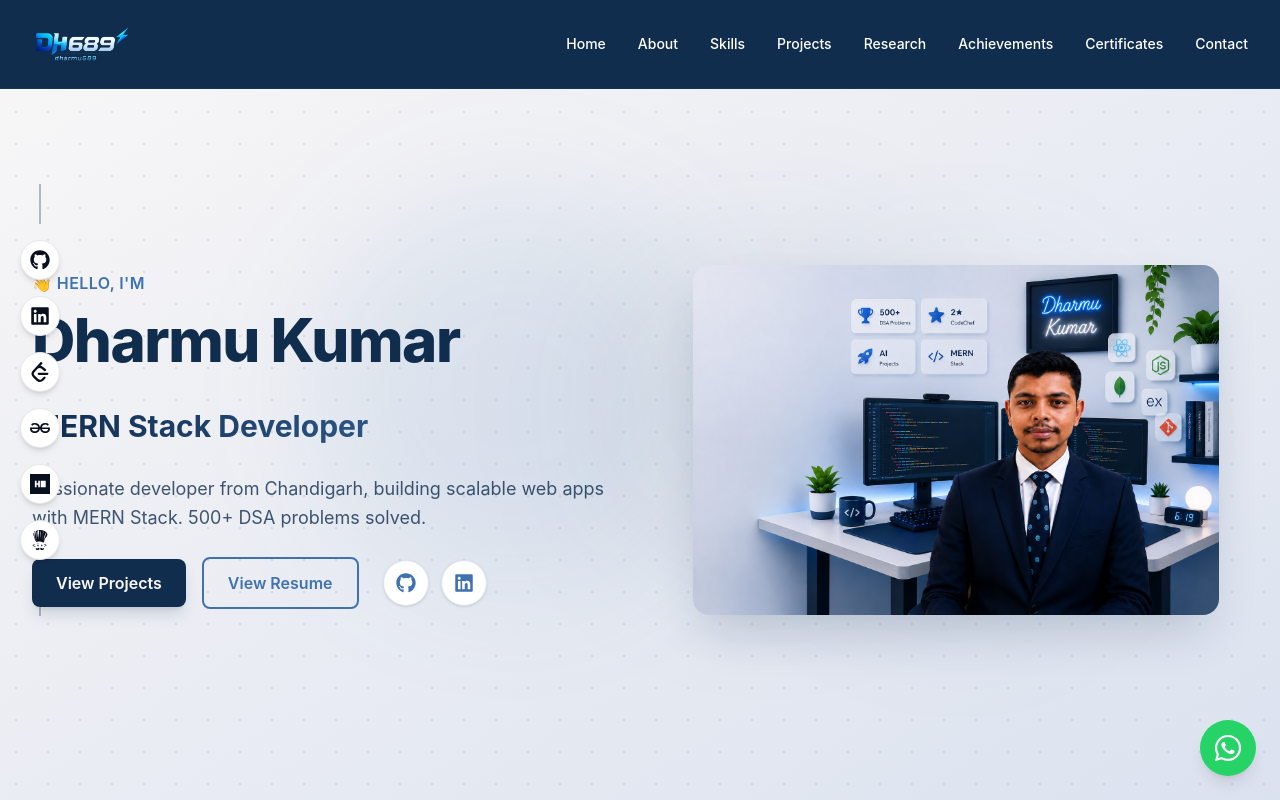
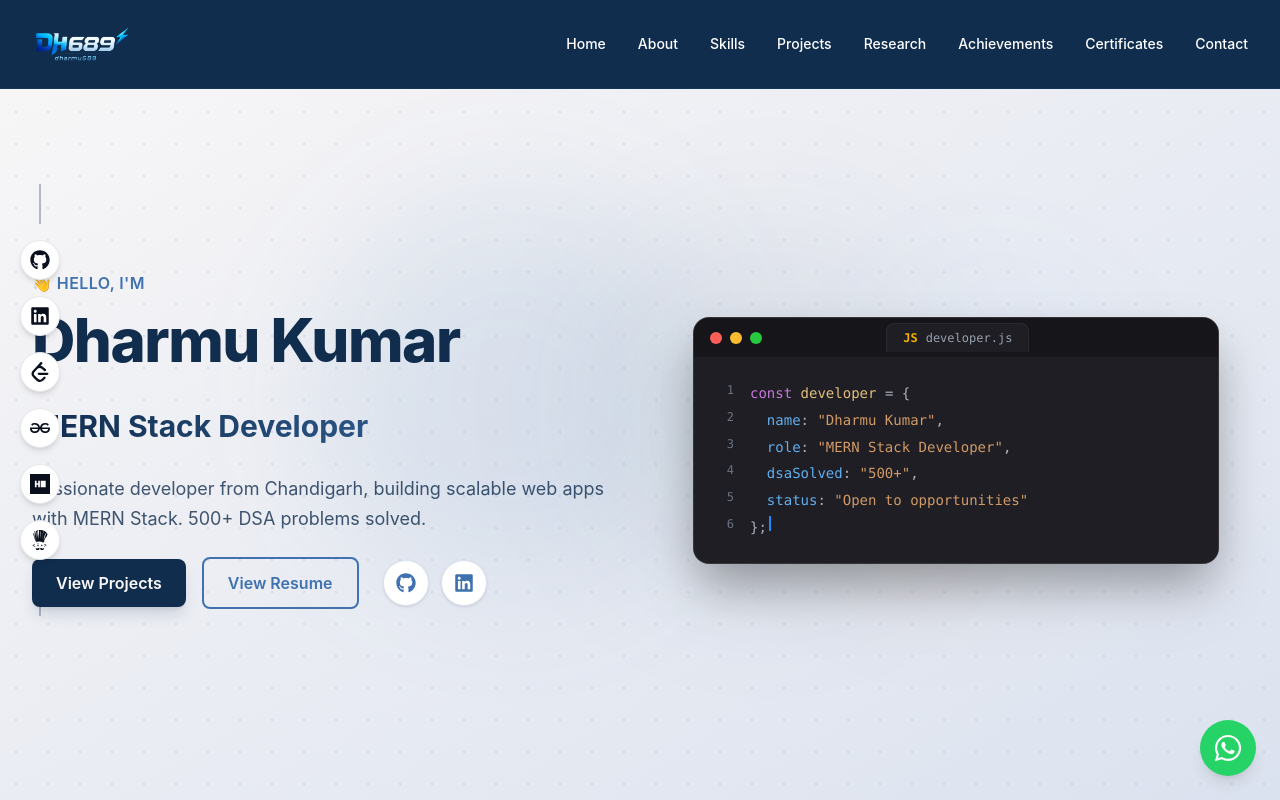
Before and after one commit to dharmu689/Portfolio, a React (Vite) app in the folder client/: page / in a window 1280 px wide. Shown: the top 800 px of the page. Built offline with nearby package versions, Linux system fonts and the light colour scheme.

Commit message:
hero section right side updation

```diff
--- a/client/package.json
+++ b/client/package.json
@@ -15,6 +15,7 @@
     "react": "^19.2.6",
     "react-dom": "^19.2.6",
     "react-icons": "^5.6.0",
+    "react-parallax-tilt": "^1.7.335",
     "typewriter-effect": "^2.22.0"
   },
   "devDependencies": {
--- /dev/null
+++ b/client/src/components/CodeEditorHero.jsx
@@ -0,0 +1,214 @@
+import { useState, useEffect } from 'react'
+import Tilt from 'react-parallax-tilt'
+
+const codeLines = [
+  {
+    tokens: [
+      { text: 'const ', type: 'keyword' },
+      { text: 'developer ', type: 'variable' },
+      { text: '= ', type: 'operator' },
+      { text: '{', type: 'punctuation' }
+    ]
+  },
+  {
+    tokens: [
+      { text: '  name', type: 'property' },
+      { text: ': ', type: 'punctuation' },
+      { text: '"Dharmu Kumar"', type: 'string' },
+      { text: ',', type: 'punctuation' }
+    ]
+  },
+  {
+    tokens: [
+      { text: '  role', type: 'property' },
+      { text: ': ', type: 'punctuation' },
+      { text: '"MERN Stack Developer"', type: 'string' },
+      { text: ',', type: 'punctuation' }
+    ]
+  },
+  {
+    tokens: [
+      { text: '  dsaSolved', type: 'property' },
+      { text: ': ', type: 'punctuation' },
+      { text: '"500+"', type: 'string' },
+      { text: ',', type: 'punctuation' }
+    ]
+  },
+  {
+    tokens: [
+      { text: '  status', type: 'property' },
+      { text: ': ', type: 'punctuation' },
+      { text: '"Open to opportunities"', type: 'string' }
+    ]
+  },
+  {
+    tokens: [
+      { text: '};', type: 'punctuation' }
+    ]
+  }
+]
+
+const CodeEditorHero = () => {
+  const [visibleCount, setVisibleCount] = useState(0)
+  const [isMobile, setIsMobile] = useState(false)
+
+  // Detect mobile viewport
+  useEffect(() => {
+    const handleResize = () => {
+      setIsMobile(window.innerWidth < 768)
+    }
+    handleResize()
+    window.addEventListener('resize', handleResize)
+    return () => window.removeEventListener('resize', handleResize)
+  }, [])
+
+  // Calculate total length of all characters in the code representation
+  const totalLength = codeLines.reduce((acc, line) => {
+    return acc + line.tokens.reduce((tokenAcc, token) => tokenAcc + token.text.length, 0)
+  }, 0)
+
+  // Handle typing interval and reset loops
+  useEffect(() => {
+    if (visibleCount < totalLength) {
+      const timer = setTimeout(() => {
+        setVisibleCount((prev) => prev + 1)
+      }, 40)
+      return () => clearTimeout(timer)
+    } else {
+      const resetTimer = setTimeout(() => {
+        setVisibleCount(0)
+      }, 3000)
+      return () => clearTimeout(resetTimer)
+    }
+  }, [visibleCount, totalLength])
+
+  // Process visible tokens and determine where to place the cursor
+  let globalIndex = 0
+  let cursorRendered = false
+
+  const renderedLines = codeLines.map((line, lineIdx) => {
+    const lineTokens = []
+
+    line.tokens.forEach((token, tokenIdx) => {
+      const tokenLen = token.text.length
+      const startIdx = globalIndex
+
+      if (visibleCount >= startIdx) {
+        const visibleInToken = Math.min(tokenLen, visibleCount - startIdx)
+        const text = token.text.substring(0, visibleInToken)
+
+        let showCursor = false
+        if (!cursorRendered && (startIdx + visibleInToken === visibleCount) && (visibleCount < totalLength)) {
+          showCursor = true
+          cursorRendered = true
+        }
+
+        lineTokens.push({
+          text,
+          type: token.type,
+          showCursor,
+          key: `${lineIdx}-${tokenIdx}`
+        })
+      }
+      globalIndex += tokenLen
+    })
+
+    // Handle end of loop cursor display
+    let showEndCursor = false
+    if (!cursorRendered && (visibleCount === totalLength) && (lineIdx === codeLines.length - 1)) {
+      showEndCursor = true
+      cursorRendered = true
+    }
+
+    return {
+      tokens: lineTokens,
+      showEndCursor,
+    }
+  })
+
+  // Token colors resembling a One Dark Pro VS Code theme
+  const tokenColors = {
+    keyword: 'text-[#C678DD]',     // Pink/Purple
+    variable: 'text-[#E5C07B]',    // Yellowish variable/constant names
+    operator: 'text-[#ABB2BF]',    // White/Gray operators
+    punctuation: 'text-[#ABB2BF]', // White/Gray punctuation
+    property: 'text-[#61AFEF]',    // Light Blue keys
+    string: 'text-[#D19A66]',      // Orange/Yellow strings
+  }
+
+  return (
+    <div className="w-full relative flex justify-center items-center py-6">
+      {/* Background Soft Glow mixing Orange (#FF6B00) and Blue (#1E90FF) */}
+      <div className="absolute inset-0 flex items-center justify-center pointer-events-none z-0">
+        <div className="w-[280px] h-[280px] sm:w-[350px] sm:h-[350px] rounded-full bg-gradient-to-tr from-[#FF6B00]/15 via-transparent to-[#1E90FF]/15 blur-3xl opacity-60 animate-pulse" />
+      </div>
+
+      {/* Tilt Component wrapper */}
+      <div className="w-full max-w-[95%] md:max-w-full lg:max-w-[90%] relative z-10">
+        <Tilt
+          tiltMaxAngleX={isMobile ? 4 : 10}
+          tiltMaxAngleY={isMobile ? 4 : 10}
+          perspective={1000}
+          scale={isMobile ? 1.0 : 1.02}
+          transitionSpeed={1500}
+          glareEnable={!isMobile}
+          glareMaxOpacity={0.15}
+          glareColor="#ffffff"
+          glarePosition="all"
+          className="w-full"
+        >
+          {/* Code Window Container with drop-shadow-2xl */}
+          <div className="w-full rounded-2xl bg-[#1e1e24] border border-white/10 shadow-2xl drop-shadow-2xl overflow-hidden flex flex-col font-mono text-left select-none">
+            {/* Top Navigation Bar */}
+            <div className="h-10 bg-[#16161a] border-b border-white/5 flex items-center justify-between px-4">
+              {/* Mac Window Controls */}
+              <div className="flex items-center space-x-2">
+                <div className="w-3 h-3 rounded-full bg-[#ff5f56]" />
+                <div className="w-3 h-3 rounded-full bg-[#ffbd2e]" />
+                <div className="w-3 h-3 rounded-full bg-[#27c93f]" />
+              </div>
+
+              {/* JS Filename Tab */}
+              <div className="flex items-center space-x-2 bg-[#1e1e24] px-4 py-1.5 rounded-t-lg border-t border-l border-r border-white/5 text-xs text-gray-400">
+                <span className="text-yellow-500 font-bold">JS</span>
+                <span>developer.js</span>
+              </div>
+
+              {/* Balance spacer */}
+              <div className="w-12" />
+            </div>
+
+            {/* Editor Text Area */}
+            <div className="p-4 sm:p-6 bg-[#1e1e24] flex flex-col space-y-1">
+              {renderedLines.map((line, lineIdx) => (
+                <div key={lineIdx} className="flex">
+                  {/* Line Numbers */}
+                  <span className="w-8 text-right text-gray-500 font-mono text-xs pr-4 select-none">
+                    {lineIdx + 1}
+                  </span>
+
+                  {/* Code Line */}
+                  <div className="font-mono text-[11px] sm:text-xs md:text-sm leading-relaxed flex flex-wrap text-[#ABB2BF] flex-1 whitespace-pre">
+                    {line.tokens.map((token) => (
+                      <span key={token.key} className={tokenColors[token.type] || 'text-[#ABB2BF]'}>
+                        {token.text}
+                        {token.showCursor && (
+                          <span className="inline-block w-[2px] h-[1.1em] align-middle bg-[#1E90FF] ml-0.5 animate-pulse select-none" />
+                        )}
+                      </span>
+                    ))}
+                    {line.showEndCursor && (
+                      <span className="inline-block w-[2px] h-[1.1em] align-middle bg-[#1E90FF] ml-0.5 animate-pulse select-none" />
+                    )}
+                  </div>
+                </div>
+              ))}
+            </div>
+          </div>
+        </Tilt>
+      </div>
+    </div>
+  )
+}
+
+export default CodeEditorHero
--- a/client/src/components/Hero.jsx
+++ b/client/src/components/Hero.jsx
@@ -1,7 +1,7 @@
 import { motion } from 'framer-motion'
 import Typewriter from 'typewriter-effect'
 import { FaGithub, FaLinkedin } from 'react-icons/fa'
-import heroWorkspace from '../assets/hero-workspace.png'
+import CodeEditorHero from './CodeEditorHero'
 
 const Hero = () => {
 
@@ -100,23 +100,14 @@ const Hero = () => {
           </div>
         </motion.div>
 
-        {/* Right Side: Workspace Illustration */}
+        {/* Right Side: Code Editor Mockup */}
         <motion.div
           initial={{ opacity: 0, y: 20 }}
           animate={{ opacity: 1, y: 0 }}
           transition={{ duration: 0.8, ease: 'easeOut', delay: 0.2 }}
-          className="flex justify-center items-center w-full relative"
+          className="flex justify-center items-center w-full"
         >
-          {/* Background depth glow blob (kept for aesthetic depth using brand colors) */}
-          <div className="absolute inset-0 flex items-center justify-center pointer-events-none z-0">
-            <div className="w-[300px] h-[300px] sm:w-[380px] sm:h-[380px] rounded-full bg-gradient-to-tr from-[#3F72AF]/10 via-[#112D4E]/10 to-[#DBE2EF]/10 blur-3xl opacity-75 animate-pulse" />
-          </div>
-
-          <img
-            src={heroWorkspace}
-            alt="Workspace Illustration"
-            className="relative z-10 w-full max-w-[90%] h-auto rounded-2xl shadow-2xl shadow-brandNavy/20 object-contain select-none"
-          />
+          <CodeEditorHero />
         </motion.div>
       </div>
     </section>
```
Also changed, not shown: 1 other file (tests, documents, lock files or other folders).
